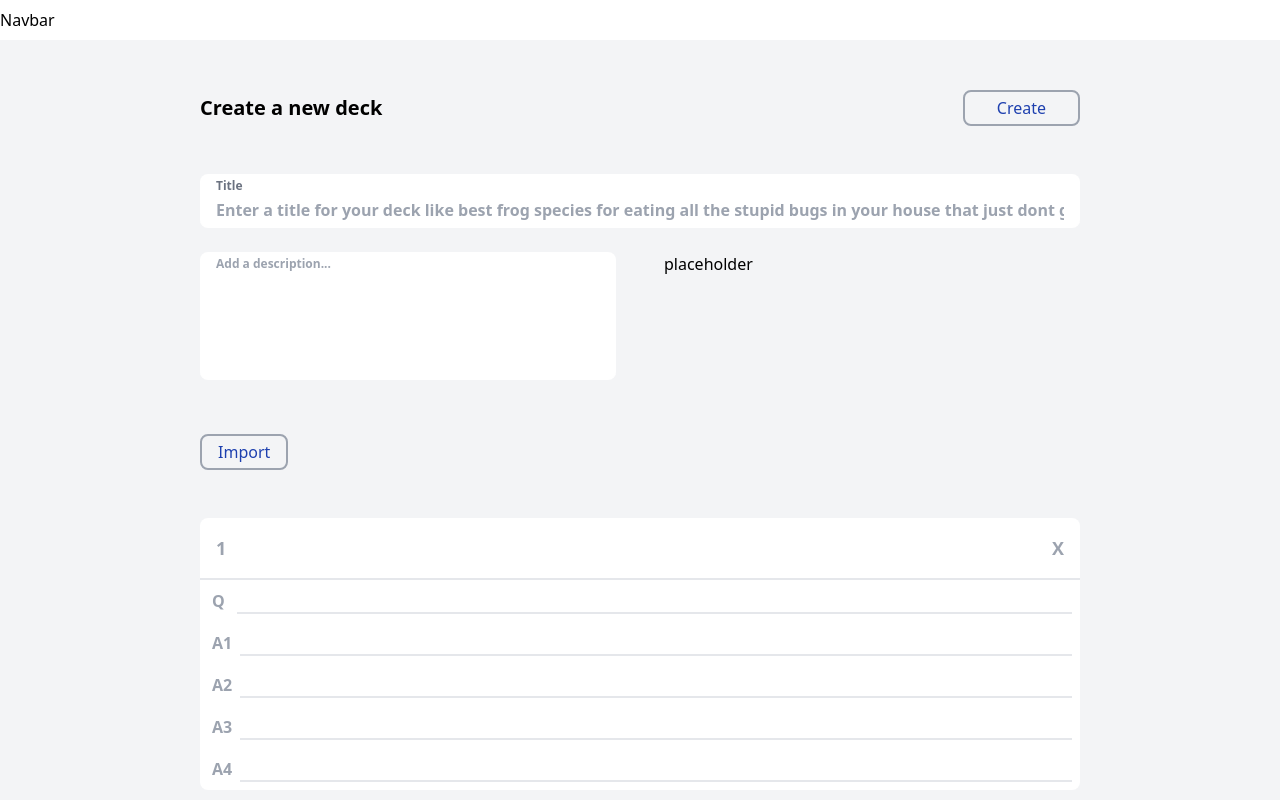
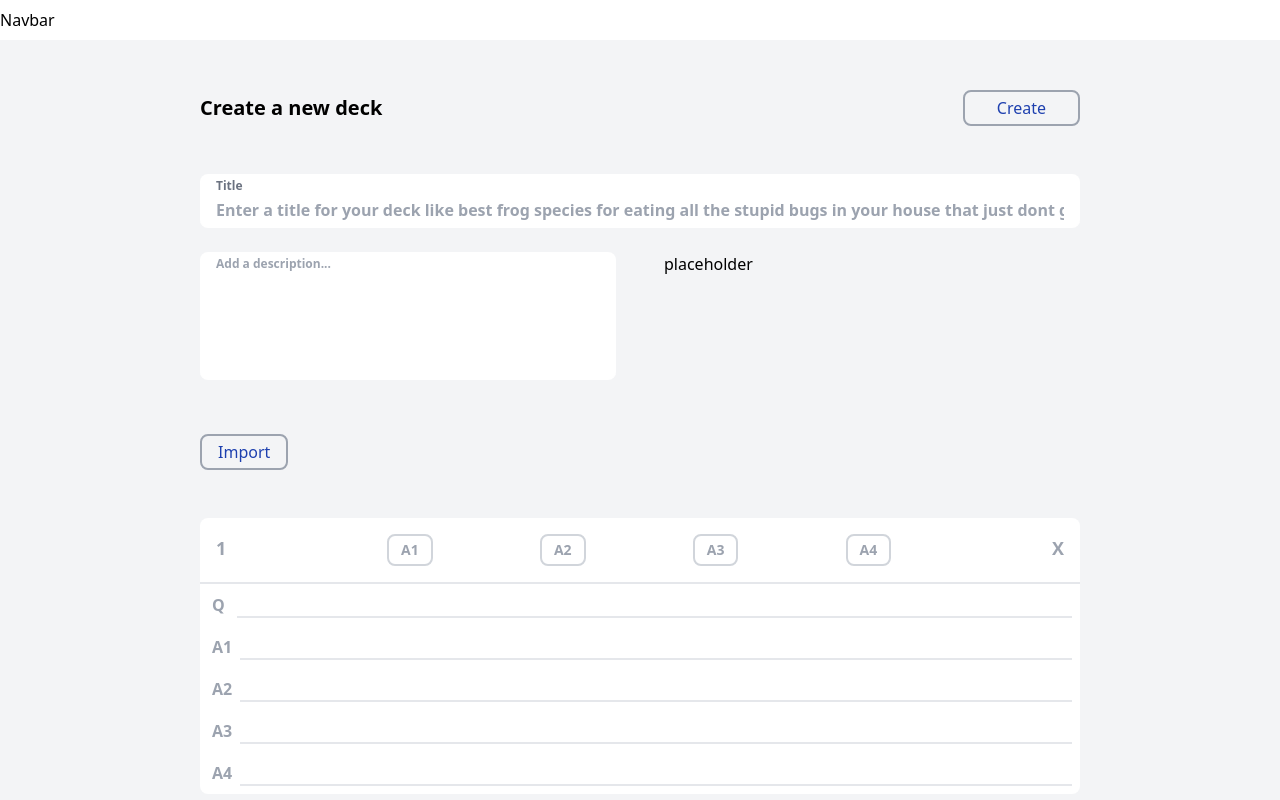
Before and after one commit to aidanhopper/hoot, a Next.js app: page /deck/create in a window 1280 px wide. Shown: the top 800 px of the page. Built offline with nearby package versions, Linux system fonts and the light colour scheme.

Commit message:
added buttons to select the correct answer

```diff
--- a/app/deck/create/page.tsx
+++ b/app/deck/create/page.tsx
@@ -24,7 +24,7 @@ const CreateDeck = () => {
   const Textbox = (props: TextboxProps) => {
     const classes = `content-center overflow-hidden min-w-screen
                      font-bold outline-none border-b-2
-                     border-gray-200 focus:border-yellow-200 max-w-full`;
+                     border-gray-200 focus:border-yellow-300 max-w-full`;
     return (
       <div className={`${props.className}`}>
         <div className={classes} role="textbox" id={props.id}
@@ -52,12 +52,23 @@ const CreateDeck = () => {
             {children}
           </div>
           <Textbox className="w-full p-2" id="question" />
-          <div className="flex-auto" />
+          <div className="flex-auto">
+          </div>
         </div>
       </>
     );
   }
 
+  const AnswerButton = ({ children, className }: { children: string, className?:string }) => {
+    return (
+      <div className={className}>
+        <button className="border-gray-300 px-3 py-1 border-2 text-sm text-gray-400
+          hover:bg-gray-100 duration-100 rounded-lg">
+          {children}
+        </button>
+      </div>
+    );
+  }
 
   const Card = ({ className }: { className?: string }) => {
 
@@ -68,6 +79,18 @@ const CreateDeck = () => {
             <span className="flex-auto">
               1
             </span>
+            <AnswerButton className="flex-auto text-center">
+              A1
+            </AnswerButton>
+            <AnswerButton className="flex-auto text-center">
+              A2
+            </AnswerButton>
+            <AnswerButton className="flex-auto text-center">
+              A3
+            </AnswerButton>
+            <AnswerButton className="flex-auto text-center">
+              A4
+            </AnswerButton>
             <div className="flex-auto text-right">
               <button className="hover:text-red-500 duration-100">
                 X
@@ -89,6 +112,8 @@ const CreateDeck = () => {
           <CardTextBox>
             A4
           </CardTextBox>
+          <div className="flex">
+          </div>
         </div>
       </div>
     );
```
